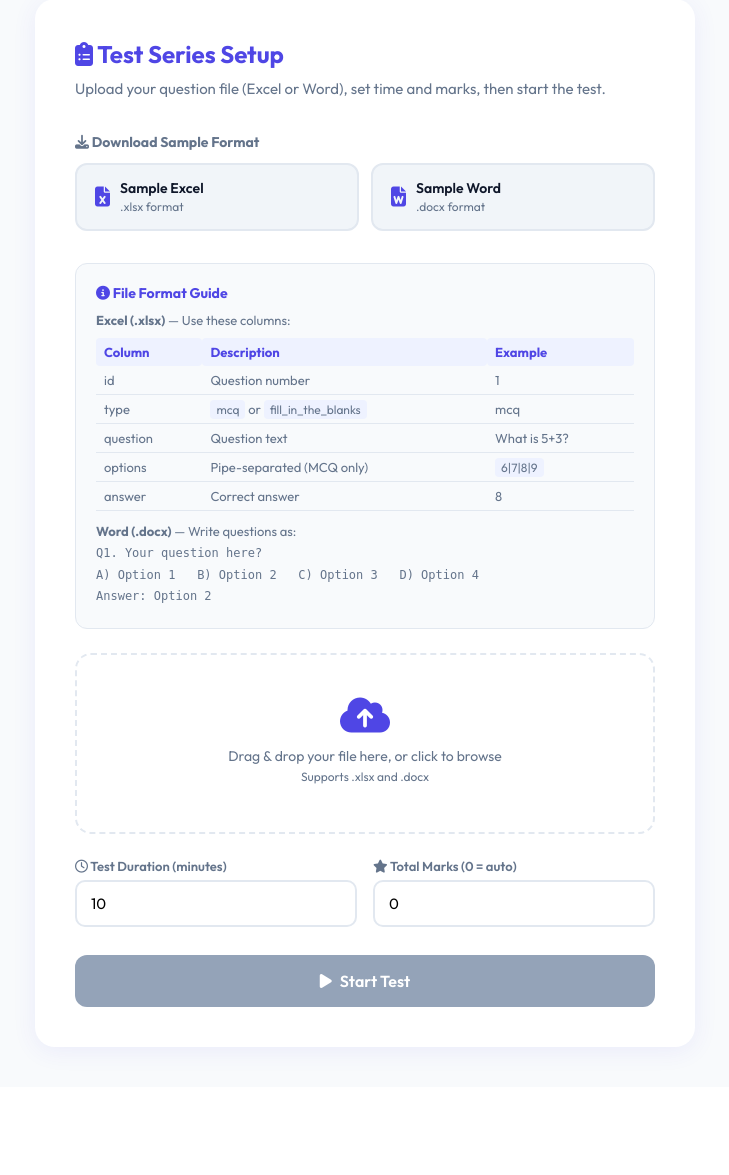
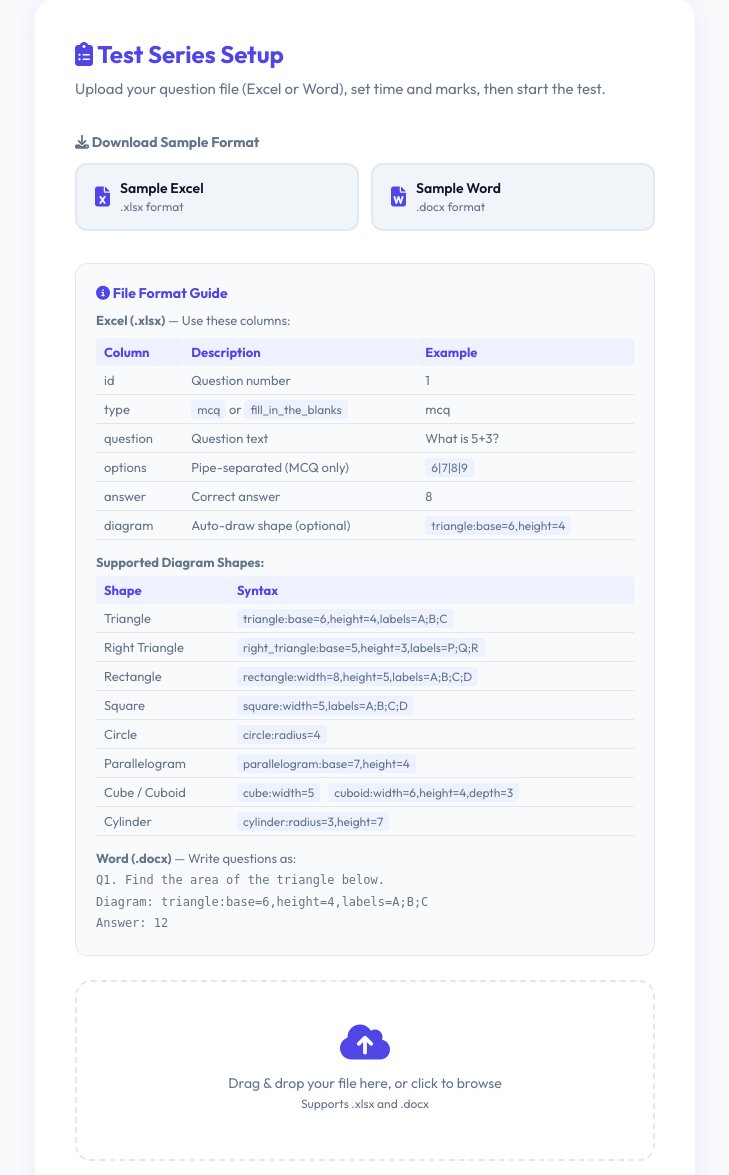
Before and after one commit to shubham-cfd01/test_generator, a Flask app: template templates/series/setup.html in a window 1280 px wide. Shown: the part 109-1284 px from the top of the page, without its empty margins (275-1004 px from the left). Before the commit the page ends 1163 px from the top, so only its background shows below. Run offline with Flask 3, Linux system fonts and the light colour scheme; the template is opened without the code that fills it, so the values that code supplies are empty.

Commit message:
Add diagram support to Test Series - auto-render geometry shapes from Excel/Word
Made-with: Cursor

```diff
--- a/app.py
+++ b/app.py
@@ -1377,6 +1377,82 @@ def generator_home():
 test_sessions = {}
 
 
+def _parse_diagram_string(raw):
+    """Parse a diagram column value into a geometry dict.
+    Accepts JSON string or simple syntax like: triangle:base=6,height=4,labels=A;B;C
+    Auto-generates 'dimensions' dict for the renderer to display labels.
+    """
+    if not raw or str(raw).strip() == '':
+        return None
+    raw = str(raw).strip()
+    if raw.startswith('{'):
+        try:
+            return json.loads(raw)
+        except json.JSONDecodeError:
+            return None
+    if ':' not in raw:
+        return None
+    shape_type, _, params_str = raw.partition(':')
+    geo = {'type': shape_type.strip().lower()}
+    for part in params_str.split(','):
+        part = part.strip()
+        if '=' not in part:
+            continue
+        k, _, v = part.partition('=')
+        k, v = k.strip(), v.strip()
+        if ';' in v:
+            geo[k] = [s.strip() for s in v.split(';')]
+        else:
+            try:
+                geo[k] = int(v)
+            except ValueError:
+                try:
+                    geo[k] = float(v)
+                except ValueError:
+                    geo[k] = v
+
+    # Auto-generate dimensions dict for the renderer
+    dims = {}
+    shape = geo.get('type', '')
+    if shape in ('triangle', 'right_triangle'):
+        if 'base' in geo:
+            dims['base'] = f"{geo['base']} cm"
+        if 'height' in geo:
+            dims['height'] = f"{geo['height']} cm"
+    elif shape in ('rectangle', 'square'):
+        if 'width' in geo:
+            dims['width'] = f"{geo['width']} cm"
+        if 'height' in geo:
+            dims['height'] = f"{geo['height']} cm"
+        if shape == 'square' and 'width' in geo:
+            dims['side'] = f"{geo['width']} cm"
+    elif shape == 'circle':
+        if 'radius' in geo:
+            dims['radius'] = f"r = {geo['radius']} cm"
+    elif shape == 'parallelogram':
+        if 'base' in geo:
+            dims['base'] = f"{geo['base']} cm"
+        if 'height' in geo:
+            dims['height'] = f"{geo['height']} cm"
+    elif shape in ('cube', 'cuboid'):
+        if 'width' in geo:
+            dims['length'] = f"{geo['width']} cm"
+        if 'height' in geo:
+            dims['height'] = f"{geo['height']} cm"
+        if 'depth' in geo:
+            dims['depth'] = f"{geo['depth']} cm"
+        if shape == 'cube' and 'width' in geo:
+            dims['side'] = f"{geo['width']} cm"
+    elif shape == 'cylinder':
+        if 'radius' in geo:
+            dims['radius'] = f"r = {geo['radius']} cm"
+        if 'height' in geo:
+            dims['height'] = f"h = {geo['height']} cm"
+    if dims:
+        geo['dimensions'] = dims
+    return geo
+
+
 def parse_questions_from_excel(file_stream):
     df = pd.read_excel(file_stream)
     df.columns = [c.strip().lower() for c in df.columns]
@@ -1388,11 +1464,16 @@ def parse_questions_from_excel(file_stream):
             'type': str(row.get('type', 'mcq')).strip().lower(),
             'question': str(row.get('question', '')),
             'answer': str(row.get('answer', '')),
-            'options': []
+            'options': [],
+            'geometry': None
         }
         opts = str(row.get('options', ''))
         if q['type'] == 'mcq' and opts:
             q['options'] = [o.strip() for o in opts.split('|')]
+        diagram_raw = row.get('diagram', '')
+        geo = _parse_diagram_string(diagram_raw)
+        if geo:
+            q['geometry'] = geo
         questions.append(q)
     return questions
 
@@ -1408,19 +1489,25 @@ def parse_questions_from_docx(file_stream):
         text = para.text.strip()
         if not text:
             continue
-        style_name = (para.style.name or '').lower()
 
         if text.lower().startswith('q') and ('.' in text[:5] or ')' in text[:5]):
             if current_q:
                 questions.append(current_q)
             q_id += 1
             q_text = _re.sub(r'^[Qq]\d+[\.\)]\s*', '', text).strip()
-            current_q = {'id': q_id, 'type': 'fill_in_the_blanks', 'question': q_text, 'options': [], 'answer': ''}
+            current_q = {'id': q_id, 'type': 'fill_in_the_blanks', 'question': q_text, 'options': [], 'answer': '', 'geometry': None}
 
         elif text.lower().startswith('answer:') or text.lower().startswith('ans:'):
             if current_q:
                 ans = _re.sub(r'^(?:answer|ans)\s*:\s*', '', text, flags=_re.IGNORECASE).strip()
                 current_q['answer'] = ans
+
+        elif text.lower().startswith('diagram:'):
+            if current_q:
+                diag_str = _re.sub(r'^diagram\s*:\s*', '', text, flags=_re.IGNORECASE).strip()
+                geo = _parse_diagram_string(diag_str)
+                if geo:
+                    current_q['geometry'] = geo
 
         elif text.lower().startswith(('a)', 'b)', 'c)', 'd)', 'a.', 'b.', 'c.', 'd.')):
             if current_q:
@@ -1438,11 +1525,16 @@ def parse_questions_from_docx(file_stream):
 
 def generate_sample_excel():
     data = [
-        {"id": 1, "type": "mcq", "question": "Which of the following is a rational number?", "options": "√2|π|0|√3", "answer": "0"},
-        {"id": 2, "type": "mcq", "question": "What is the square of 15?", "options": "225|255|125|325", "answer": "225"},
-        {"id": 3, "type": "mcq", "question": "If 3x + 5 = 20, what is the value of x?", "options": "3|5|15|4", "answer": "5"},
-        {"id": 4, "type": "fill_in_the_blanks", "question": "The cube root of 512 is ____.", "options": "", "answer": "8"},
-        {"id": 5, "type": "fill_in_the_blanks", "question": "The reciprocal of -3/4 is ____.", "options": "", "answer": "-4/3"},
+        {"id": 1, "type": "mcq", "question": "Which of the following is a rational number?", "options": "√2|π|0|√3", "answer": "0", "diagram": ""},
+        {"id": 2, "type": "mcq", "question": "What is the square of 15?", "options": "225|255|125|325", "answer": "225", "diagram": ""},
+        {"id": 3, "type": "mcq", "question": "If 3x + 5 = 20, what is the value of x?", "options": "3|5|15|4", "answer": "5", "diagram": ""},
+        {"id": 4, "type": "fill_in_the_blanks", "question": "The cube root of 512 is ____.", "options": "", "answer": "8", "diagram": ""},
+        {"id": 5, "type": "fill_in_the_blanks", "question": "Find the area of the triangle shown below.", "options": "", "answer": "12",
+         "diagram": "triangle:base=6,height=4,labels=A;B;C"},
+        {"id": 6, "type": "mcq", "question": "What is the area of the circle shown below?", "options": "12.56|15.70|28.27|50.27", "answer": "28.27",
+         "diagram": "circle:radius=3"},
+        {"id": 7, "type": "fill_in_the_blanks", "question": "Find the perimeter of the rectangle shown below.", "options": "", "answer": "22",
+         "diagram": "rectangle:width=7,height=4,labels=A;B;C;D"},
     ]
     df = pd.DataFrame(data)
     buf = BytesIO()
@@ -1457,7 +1549,8 @@ def generate_sample_docx():
     doc.add_heading('Sample Test Questions', level=1)
     doc.add_paragraph('Format: Start each question with Q1. Q2. etc.\n'
                       'Add options as A) B) C) D) on separate lines.\n'
-                      'Write Answer: on a separate line.\n')
+                      'Write Answer: on a separate line.\n'
+                      'For diagrams, add Diagram: line with shape syntax.\n')
     doc.add_paragraph('Q1. Which of the following is a rational number?')
     doc.add_paragraph('A) √2')
     doc.add_paragraph('B) π')
@@ -1474,6 +1567,18 @@ def generate_sample_docx():
     doc.add_paragraph('')
     doc.add_paragraph('Q3. The cube root of 512 is ____.')
     doc.add_paragraph('Answer: 8')
+    doc.add_paragraph('')
+    doc.add_paragraph('Q4. Find the area of the triangle shown below.')
+    doc.add_paragraph('Diagram: triangle:base=6,height=4,labels=A;B;C')
+    doc.add_paragraph('Answer: 12')
+    doc.add_paragraph('')
+    doc.add_paragraph('Q5. What is the area of the circle shown below?')
+    doc.add_paragraph('Diagram: circle:radius=3')
+    doc.add_paragraph('A) 12.56')
+    doc.add_paragraph('B) 15.70')
+    doc.add_paragraph('C) 28.27')
+    doc.add_paragraph('D) 50.27')
+    doc.add_paragraph('Answer: 28.27')
     buf = BytesIO()
     doc.save(buf)
     buf.seek(0)
@@ -1532,6 +1637,21 @@ def series_start():
         'marks': total_marks,
     }
     return jsonify({"test_id": test_id})
+
+
+@app.route('/series/diagram/<test_id>/<int:q_id>')
+@login_required
+def series_diagram(test_id, q_id):
+    """Render and serve a geometry diagram as PNG for a specific question."""
+    ts = test_sessions.get(test_id)
+    if not ts:
+        return "Not found", 404
+    for q in ts['questions']:
+        if q['id'] == q_id and q.get('geometry'):
+            buf = draw_geometry_diagram(q['geometry'])
+            if buf:
+                return send_file(buf, mimetype='image/png')
+    return "No diagram", 404
 
 
 @app.route('/series/test/<test_id>')
--- a/templates/series/index.html
+++ b/templates/series/index.html
@@ -45,6 +45,11 @@
                         <span class="question-type badge badge-{{ q.type }}">{{ 'Multiple Choice' if q.type == 'mcq' else 'Fill in the blanks' }}</span>
                     </div>
                     <div class="question-text">{{ q.question }}</div>
+                    {% if q.geometry %}
+                    <div class="diagram-container" style="text-align:center;margin:16px 0;padding:12px;background:#F8FAFC;border-radius:12px;border:1px solid #E2E8F0;">
+                        <img src="/series/diagram/{{ test_id }}/{{ q.id }}" alt="Diagram" style="max-width:320px;max-height:240px;border-radius:8px;">
+                    </div>
+                    {% endif %}
                     <div class="options-container">
                         {% if q.type == 'mcq' %}
                         {% for opt in q.options %}
--- a/templates/series/setup.html
+++ b/templates/series/setup.html
@@ -125,12 +125,27 @@
                     <tr><td>question</td><td>Question text</td><td>What is 5+3?</td></tr>
                     <tr><td>options</td><td>Pipe-separated (MCQ only)</td><td><code>6|7|8|9</code></td></tr>
                     <tr><td>answer</td><td>Correct answer</td><td>8</td></tr>
+                    <tr><td>diagram</td><td>Auto-draw shape (optional)</td><td><code>triangle:base=6,height=4</code></td></tr>
                 </table>
-                <p style="font-size:13px;color:var(--muted);margin-top:12px;"><strong>Word (.docx)</strong> — Write questions as:</p>
+
+                <p style="font-size:13px;color:var(--muted);margin-top:14px;"><strong>Supported Diagram Shapes:</strong></p>
+                <table style="margin-top:6px;">
+                    <tr><th>Shape</th><th>Syntax</th></tr>
+                    <tr><td>Triangle</td><td><code>triangle:base=6,height=4,labels=A;B;C</code></td></tr>
+                    <tr><td>Right Triangle</td><td><code>right_triangle:base=5,height=3,labels=P;Q;R</code></td></tr>
+                    <tr><td>Rectangle</td><td><code>rectangle:width=8,height=5,labels=A;B;C;D</code></td></tr>
+                    <tr><td>Square</td><td><code>square:width=5,labels=A;B;C;D</code></td></tr>
+                    <tr><td>Circle</td><td><code>circle:radius=4</code></td></tr>
+                    <tr><td>Parallelogram</td><td><code>parallelogram:base=7,height=4</code></td></tr>
+                    <tr><td>Cube / Cuboid</td><td><code>cube:width=5</code> &nbsp; <code>cuboid:width=6,height=4,depth=3</code></td></tr>
+                    <tr><td>Cylinder</td><td><code>cylinder:radius=3,height=7</code></td></tr>
+                </table>
+
+                <p style="font-size:13px;color:var(--muted);margin-top:14px;"><strong>Word (.docx)</strong> — Write questions as:</p>
                 <p style="font-size:12px;color:var(--muted);font-family:monospace;line-height:1.8;margin-top:4px;">
-                    Q1. Your question here?<br>
-                    A) Option 1 &nbsp; B) Option 2 &nbsp; C) Option 3 &nbsp; D) Option 4<br>
-                    Answer: Option 2
+                    Q1. Find the area of the triangle below.<br>
+                    Diagram: triangle:base=6,height=4,labels=A;B;C<br>
+                    Answer: 12
                 </p>
             </div>
 
```
